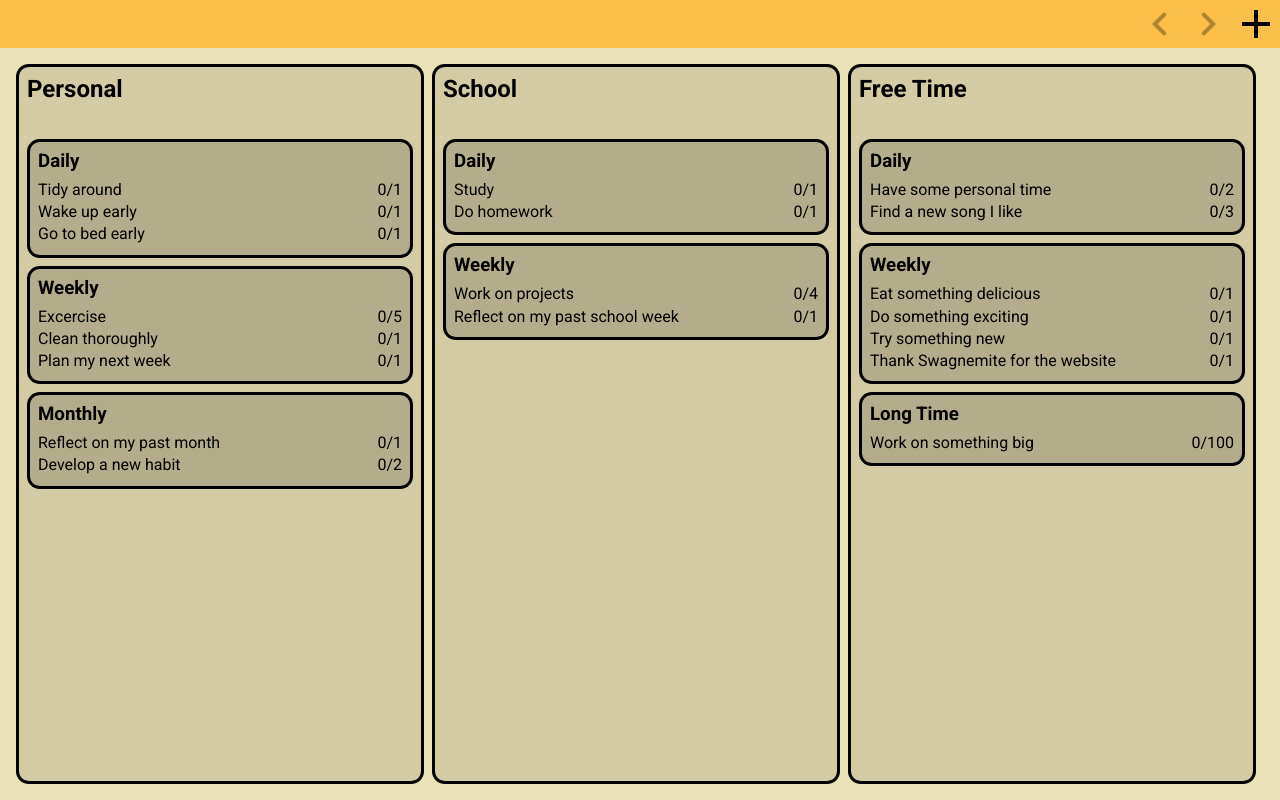
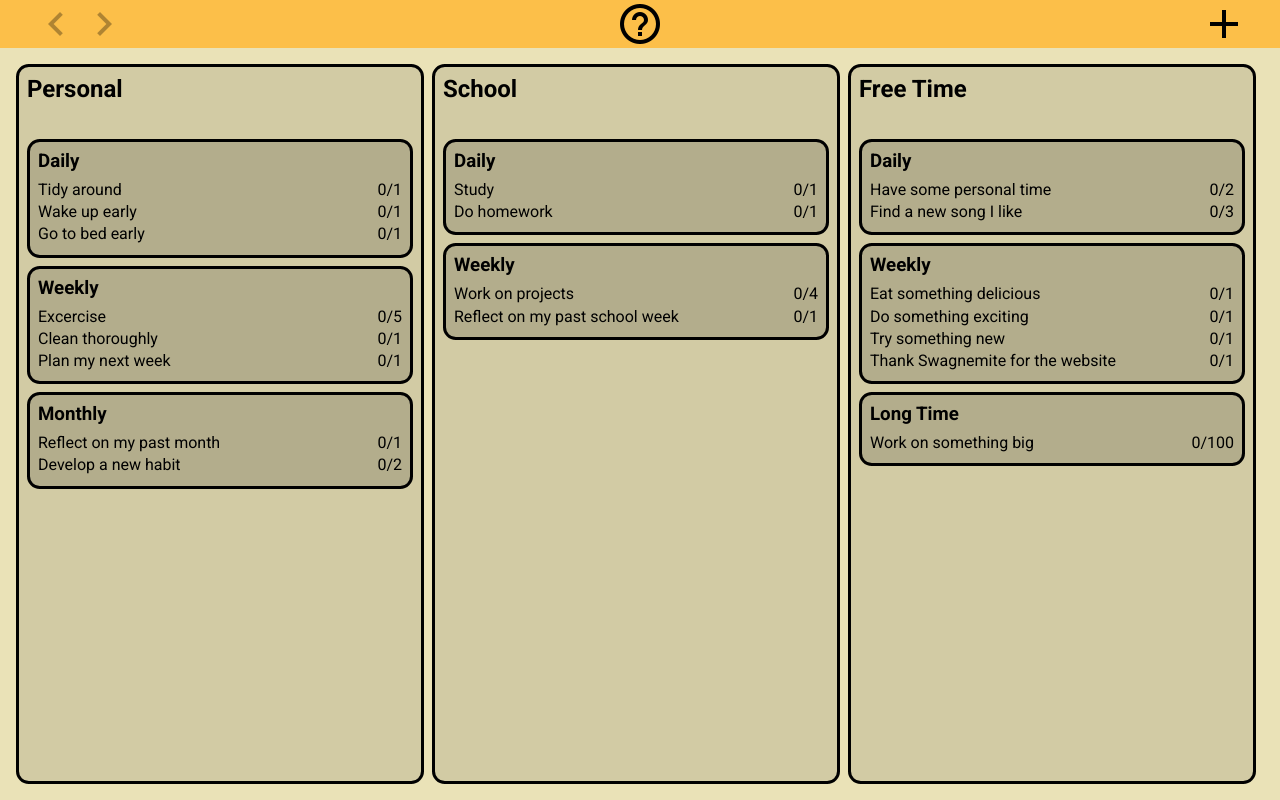
Before and after one commit to Swagnemitee/planner, a React (Create React App) app: page / in a window 1280 px wide. Built offline with nearby package versions, Linux system fonts and the light colour scheme.

Commit message:
better header

```diff
--- a/src/components/Header.tsx
+++ b/src/components/Header.tsx
@@ -56,15 +56,21 @@ export default function Header({
   return (
     <>
       <header>
-      <img src="icons/undo.png" alt="Undo" className={undoDisabled() ? "disabled" : ""}
+        <img src="icons/undo.png" alt="Undo" className={undoDisabled() ? "disabled" : ""}
           onClick={undo}
         />
         <img src="icons/redo.png" alt="Redo" className={redoDisabled() ? "disabled" : ""}
           onClick={redo}
         />
+        <div className="divider"></div>
         <img src="icons/add.png" alt="Add"
           onClick={() => setAddGroup(true)}
         />
+      </header>
+      <header className="second">
+        <a href="https://github.com/Swagnemitee/Planner#how-to-use" target="_blank" rel="noopener noreferrer">
+          <img src="icons/help.png" alt="Help"></img>
+        </a>
       </header>
       {
         addGroup &&
--- a/src/styles/Header.scss
+++ b/src/styles/Header.scss
@@ -3,12 +3,24 @@
 Header {
   position: absolute;
   display: flex;
-  justify-content: flex-end;
   width: 100%;
   left: 0;
   background-color: $header_color;
+  padding-right: 2em;
+  padding-left: 2em;
 
-  > img {
+  &.second {
+    pointer-events: none;
+    background-color: transparent;
+    justify-content: center;
+
+    * {
+      pointer-events: auto;
+    }
+  }
+
+  img {
+    display: block;
     -webkit-user-drag: none;
     -khtml-user-drag: none;
     -moz-user-drag: none;
```
Also changed, not shown: public/icons/help.png (added).
